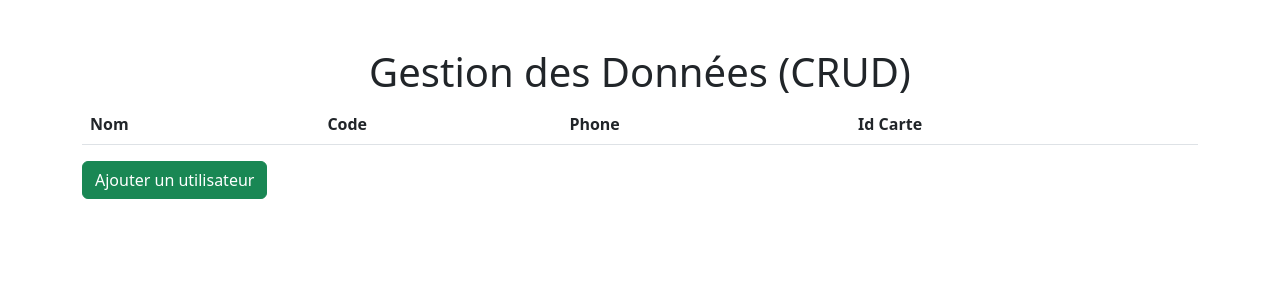
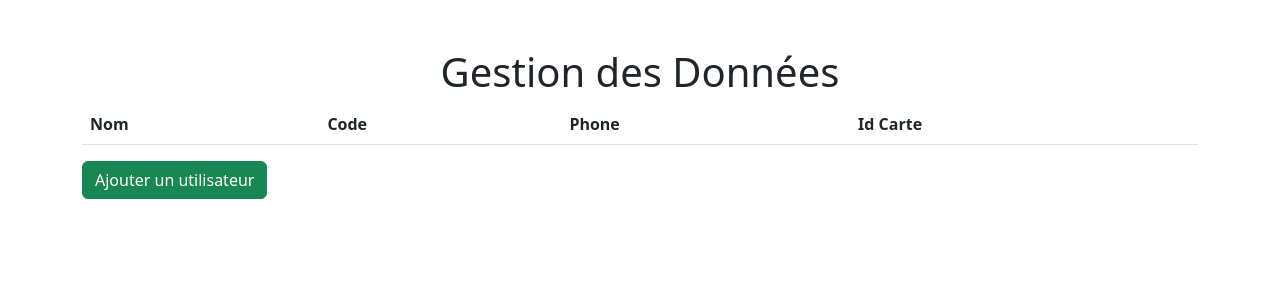
Before and after one commit to Haaa012/servere_flask_test, a Flask app: page /listeclient in a window 1280 px wide. Shown: the top 300 px of the page. Run offline with Flask 3, Linux system fonts and the light colour scheme; lists and menus that the app fills with data are empty; some libraries are stand-ins or nearby versions.

Commit message:
Update listeclient.html

```diff
--- a/templates/listeclient.html
+++ b/templates/listeclient.html
@@ -3,12 +3,12 @@
 <head>
     <meta charset="UTF-8">
     <meta name="viewport" content="width=device-width, initial-scale=1.0">
-    <title>CRUD Interface</title>
+    <title>Liste client Interface</title>
     <link rel="stylesheet" href="https://cdnjs.cloudflare.com/ajax/libs/bootstrap/5.3.0/css/bootstrap.min.css">
 </head>
 <body>
     <div class="container mt-5">
-        <h1 class="text-center">Gestion des Données (CRUD)</h1>
+        <h1 class="text-center">Gestion des Données</h1>
         <table class="table">
             <thead>
                 <tr>
```
